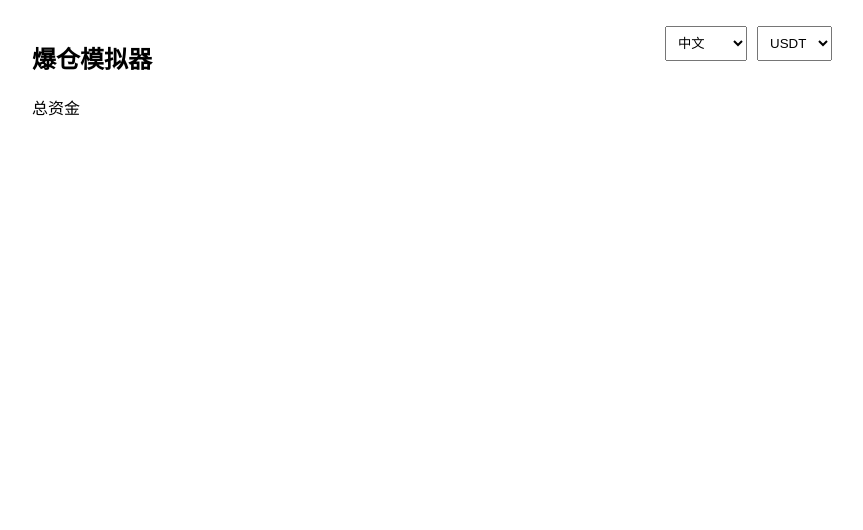
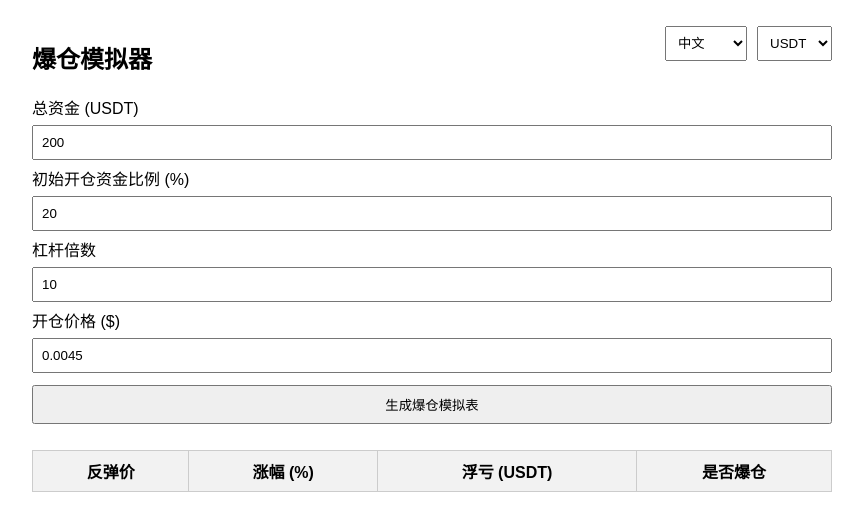
Before and after one commit to MC24XU/BIG-SHORT, a plain HTML site: page index.html in a window 1280 px wide. Shown: the whole page, without its empty margins (208-1071 px from the left). Drawn offline with Linux system fonts and the light colour scheme.

Commit message:
Update index.html

```diff
--- a/index.html
+++ b/index.html
@@ -69,4 +69,129 @@
   </div>
 
   <label id="labelTotalFunds">总资金</label>
-  <input type="numbe
+  <input type="number" id="totalFunds" value="200" />
+
+  <label id="labelInitialRatio">初始开仓资金比例 (%)</label>
+  <input type="number" id="initialRatio" value="20" />
+
+  <label id="labelLeverage">杠杆倍数</label>
+  <input type="number" id="leverage" value="10" />
+
+  <label id="labelEntryPrice">开仓价格 ($)</label>
+  <input type="number" id="entryPrice" value="0.0045" step="0.00001" />
+
+  <button onclick="simulate()" id="simulateBtn">生成爆仓模拟表</button>
+
+  <div class="table-wrapper">
+    <table id="resultTable">
+      <thead>
+        <tr>
+          <th id="thPrice">反弹价</th>
+          <th id="thPct">涨幅 (%)</th>
+          <th id="thLoss">浮亏</th>
+          <th id="thLiquidated">是否爆仓</th>
+        </tr>
+      </thead>
+      <tbody></tbody>
+    </table>
+  </div>
+
+  <script>
+    const langText = {
+      zh: {
+        title: "爆仓模拟器",
+        totalFunds: "总资金",
+        initialRatio: "初始开仓资金比例 (%)",
+        leverage: "杠杆倍数",
+        entryPrice: "开仓价格 ($)",
+        simulate: "生成爆仓模拟表",
+        reboundPrice: "反弹价",
+        pct: "涨幅 (%)",
+        loss: "浮亏",
+        liquidated: "是否爆仓",
+        yes: "是",
+        no: "否"
+      },
+      en: {
+        title: "Liquidation Simulator",
+        totalFunds: "Total Funds",
+        initialRatio: "Initial Position Ratio (%)",
+        leverage: "Leverage",
+        entryPrice: "Entry Price ($)",
+        simulate: "Generate Table",
+        reboundPrice: "Rebound Price",
+        pct: "Rebound (%)",
+        loss: "Unrealized Loss",
+        liquidated: "Liquidated",
+        yes: "Yes",
+        no: "No"
+      }
+    };
+
+    let currentLang = localStorage.getItem("lang") || "zh";
+    let currentUnit = localStorage.getItem("unit") || "USDT";
+
+    function switchLang(lang) {
+      currentLang = lang;
+      localStorage.setItem("lang", lang);
+      updateLang();
+    }
+
+    function updateUnit() {
+      currentUnit = document.getElementById("unitSelect").value;
+      localStorage.setItem("unit", currentUnit);
+      updateLang(); // 更新单位显示
+    }
+
+    function updateLang() {
+      const t = langText[currentLang];
+      document.getElementById("title").textContent = t.title;
+      document.getElementById("labelTotalFunds").textContent = `${t.totalFunds} (${currentUnit})`;
+      document.getElementById("labelInitialRatio").textContent = t.initialRatio;
+      document.getElementById("labelLeverage").textContent = t.leverage;
+      document.getElementById("labelEntryPrice").textContent = t.entryPrice;
+      document.getElementById("simulateBtn").textContent = t.simulate;
+      document.getElementById("thPrice").textContent = t.reboundPrice;
+      document.getElementById("thPct").textContent = t.pct;
+      document.getElementById("thLoss").textContent = `${t.loss} (${currentUnit})`;
+      document.getElementById("thLiquidated").textContent = t.liquidated;
+      document.getElementById("langSelect").value = currentLang;
+      document.getElementById("unitSelect").value = currentUnit;
+    }
+
+    function simulate() {
+      const t = langText[currentLang];
+      const totalFunds = parseFloat(document.getElementById('totalFunds').value);
+      const initialRatio = parseFloat(document.getElementById('initialRatio').value) / 100;
+      const leverage = parseFloat(document.getElementById('leverage').value);
+      const entryPrice = parseFloat(document.getElementById('entryPrice').value);
+
+      const marginUsed = totalFunds * initialRatio;
+      const positionValue = marginUsed * leverage;
+      const positionSize = positionValue / entryPrice;
+
+      const tbody = document.querySelector('#resultTable tbody');
+      tbody.innerHTML = '';
+
+      for (let pct = 0; pct <= 60; pct += 2) {
+        const reboundPrice = entryPrice * (1 + pct / 100);
+        const loss = (reboundPrice - entryPrice) * positionSize;
+        const isLiquidated = loss >= totalFunds ? t.yes : t.no;
+
+        const row = `
+          <tr>
+            <td>${reboundPrice.toFixed(6)}</td>
+            <td>${pct}%</td>
+            <td>${loss.toFixed(4)} ${currentUnit}</td>
+            <td>${isLiquidated}</td>
+          </tr>
+        `;
+        tbody.innerHTML += row;
+        if (isLiquidated === t.yes) break;
+      }
+    }
+
+    updateLang(); // 初始化语言与单位
+  </script>
+</body>
+</html>
```
